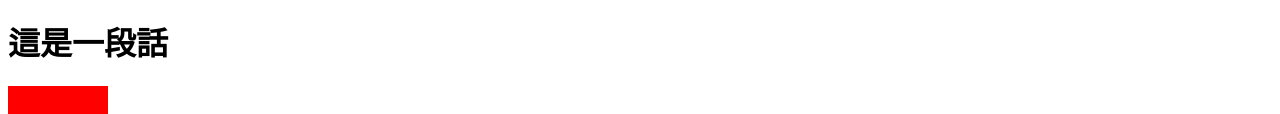
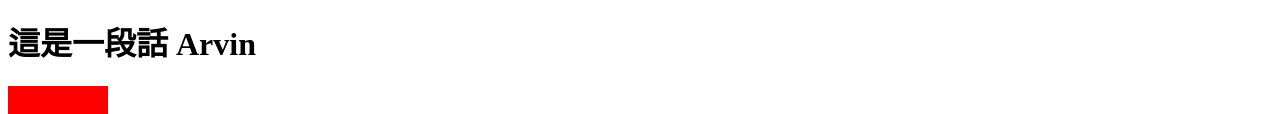
Before and after one commit to ArvinYang1925/gulp-demo-0711, a plain HTML site: page index.html in a window 1280 px wide. Shown: the part 211-325 px from the top of the page. Drawn offline with Linux system fonts and the light colour scheme.

Commit message:
Update 2021-07-11T07:26:41.084Z

```diff
--- a/index.html
+++ b/index.html
@@ -16,7 +16,7 @@
 
 
 <h1>
-  這是一段話
+  這是一段話 Arvin
 </h1>
 
 <div class="box"></div>
```
